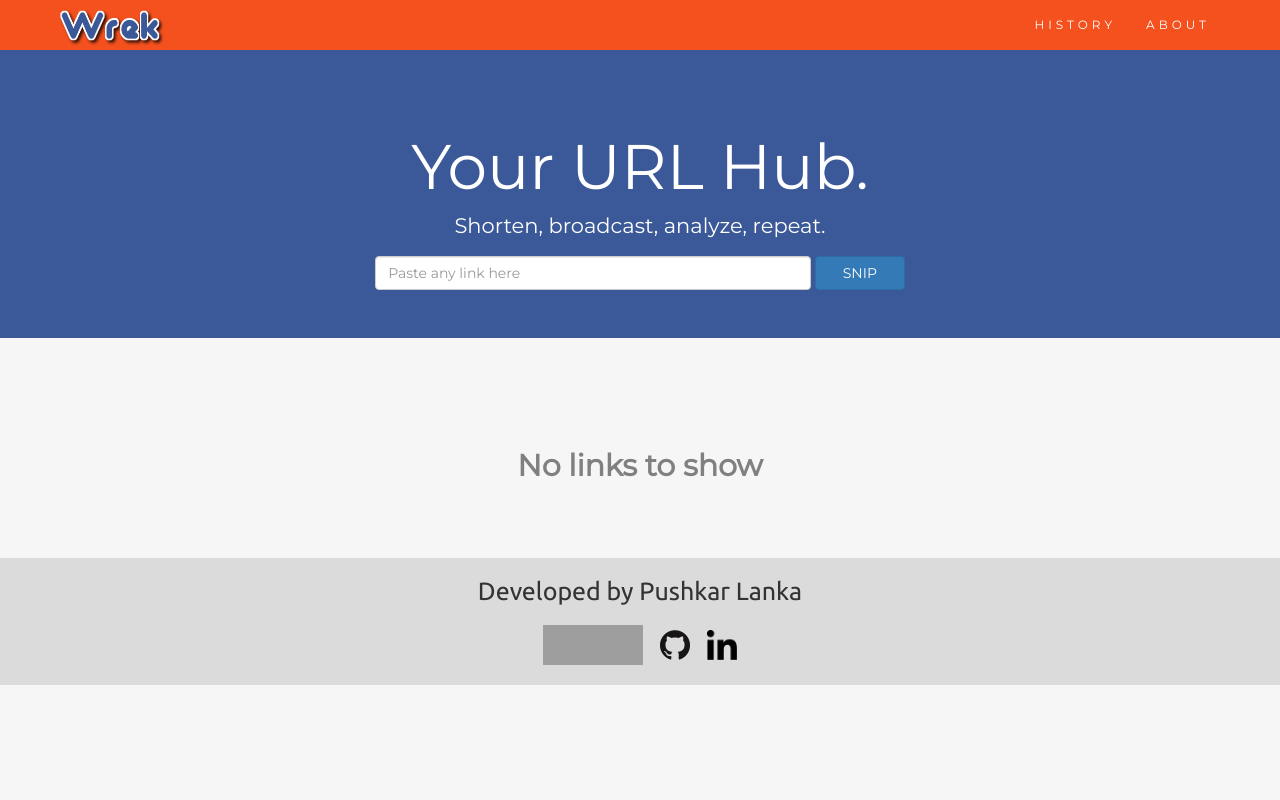
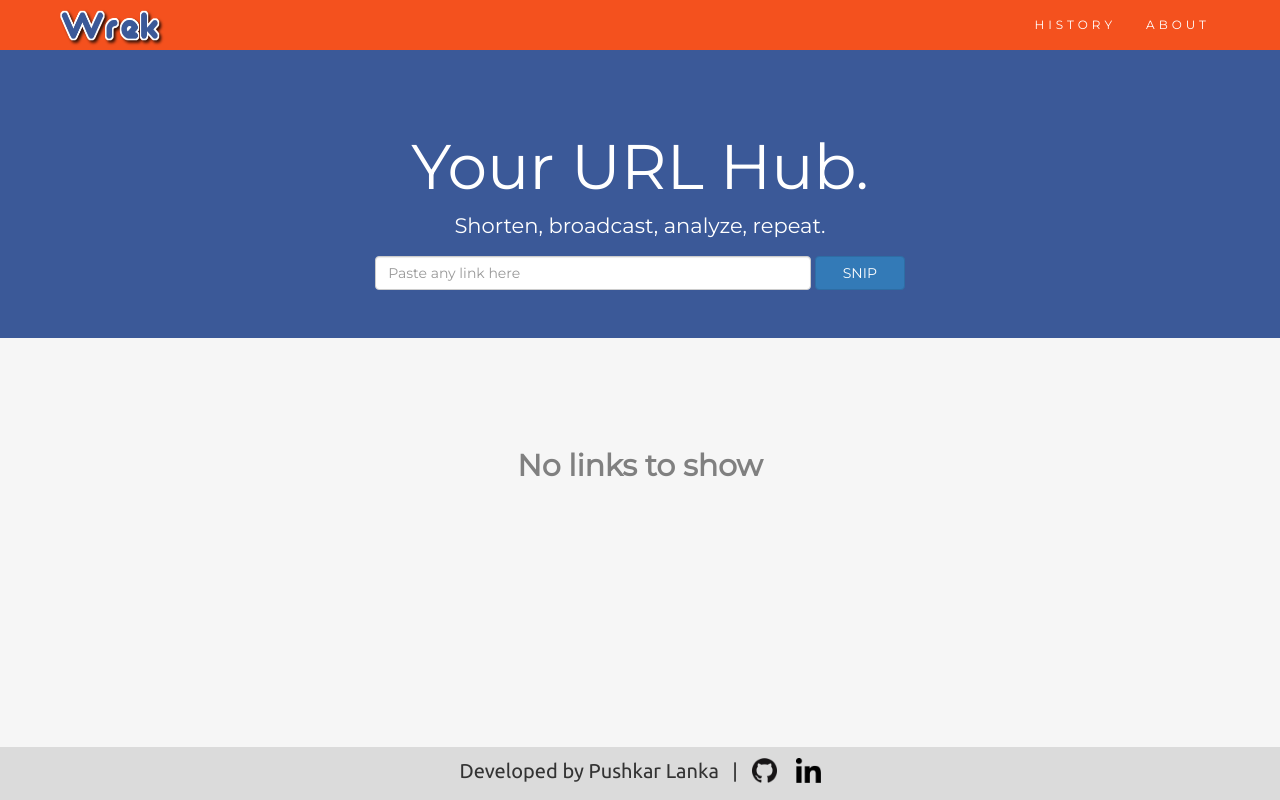
Before and after one commit to pushkarlanka/url-shortener, a Flask app: page / in a window 1280 px wide. Run offline with Flask 2, Linux system fonts and the light colour scheme; some libraries are stand-ins or nearby versions; grey boxes are pictures that could not be loaded.

Commit message:
source code link

```diff
--- a/templates/add_link.html
+++ b/templates/add_link.html
@@ -57,33 +57,30 @@
     body {
         background-color: #f6f6f6;
         font-family: 'Montserrat', sans-serif;
+    }
 
+    .footer {
+        position: fixed;
+        right: 0;
+        bottom: 0;
+        left: 0;
+        padding: 1rem;
+{#        background-color: #efefef;#}
+        text-align: center;
 
-
-        margin:0;
-        padding:0;
-        height:100%;
+        font-family: 'Ubuntu', sans-serif;
+        background: #dbdbdb;
     }
 
 {#    .footer {#}
-{#        position: fixed;#}
-{#        right: 0;#}
-{#        bottom: 0;#}
-{#        left: 0;#}
-{#        padding: 1rem;#}
-{#        background-color: #efefef;#}
+{#        font-family: 'Ubuntu', sans-serif;#}
+{#        font-size: 30px;#}
 {#        text-align: center;#}
+{#        background: #dbdbdb;#}
+{#        padding-top: 10px;#}
+{#        padding-bottom: 20px;#}
+{##}
 {#    }#}
-
-    .footer {
-        font-family: 'Ubuntu', sans-serif;
-        font-size: 30px;
-        text-align: center;
-        background: #dbdbdb;
-        padding-top: 10px;
-        padding-bottom: 20px;
-
-    }
 
 </style>
 
@@ -134,18 +131,20 @@
     <div id="panel_group" class="panel-group center" style="width: 60%; padding-bottom: 50px"></div>
 
     <div class="footer" id="footer">
-        <span style="font-size: 25px">Developed by Pushkar Lanka</span><br>
-        <div style="padding-top: 10px">
-            <a href="http://flask.pocoo.org/">
-                <img src="http://flask.pocoo.org/static/badges/flask-powered.png" border="0" alt="Flask powered" title="Flask powered" style="height: 40px; width: 100px; margin-right: 10px">
-            </a>
+        <span style="font-size: 20px; margin-right: 10px">Developed by Pushkar Lanka</span>
+        <span style="font-size: 20px"> | </span>
+
+{#        <div style="padding-top: 10px">#}
+{#            <a href="http://flask.pocoo.org/">#}
+{#                <img src="http://flask.pocoo.org/static/badges/flask-powered.png" border="0" alt="Flask powered" title="Flask powered" style="height: 40px; width: 100px; margin-right: 10px">#}
+{#            </a>#}
             <a href="https://github.com/pushkarlanka/url-shortener">
-                <img src="{{ url_for('static', filename='raw/GitHub-Mark-120px-plus.png') }}" style="height: 30px; width: 30px; margin-right: 10px">
+                <img src="{{ url_for('static', filename='raw/GitHub-Mark-120px-plus.png') }}" style="height: 25px; width: 25px; margin-left: 10px; margin-right: 15px; margin-bottom: 7px">
             </a>
             <a href="https://linkedin.com/in/pushkarlanka">
-                <img src="{{ url_for('static', filename='raw/linkedin-solid.png') }}" style="height: 30px; width: 30px">
+                <img src="{{ url_for('static', filename='raw/linkedin-solid.png') }}" style="height: 25px; width: 25px; margin-bottom: 7px">
             </a>
-        </div>
+{#        </div>#}
 
     </div>
 
```
